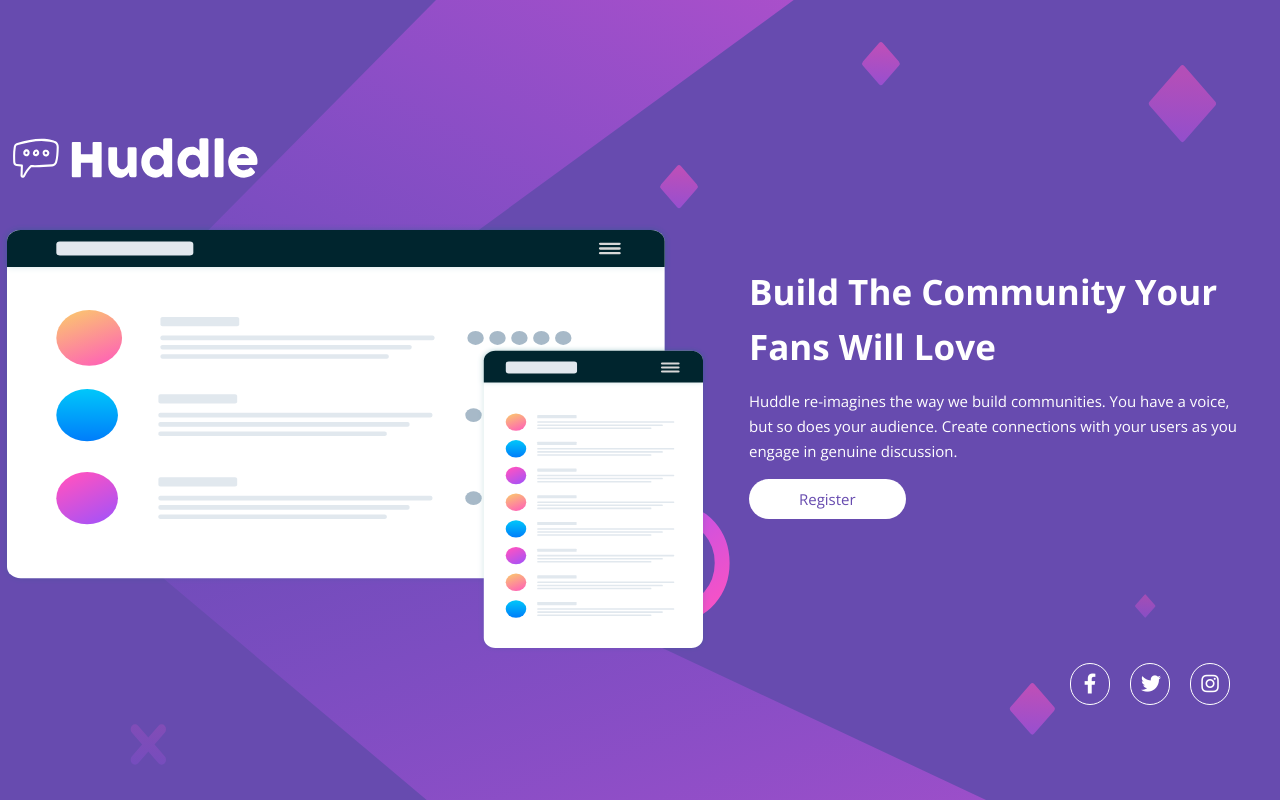
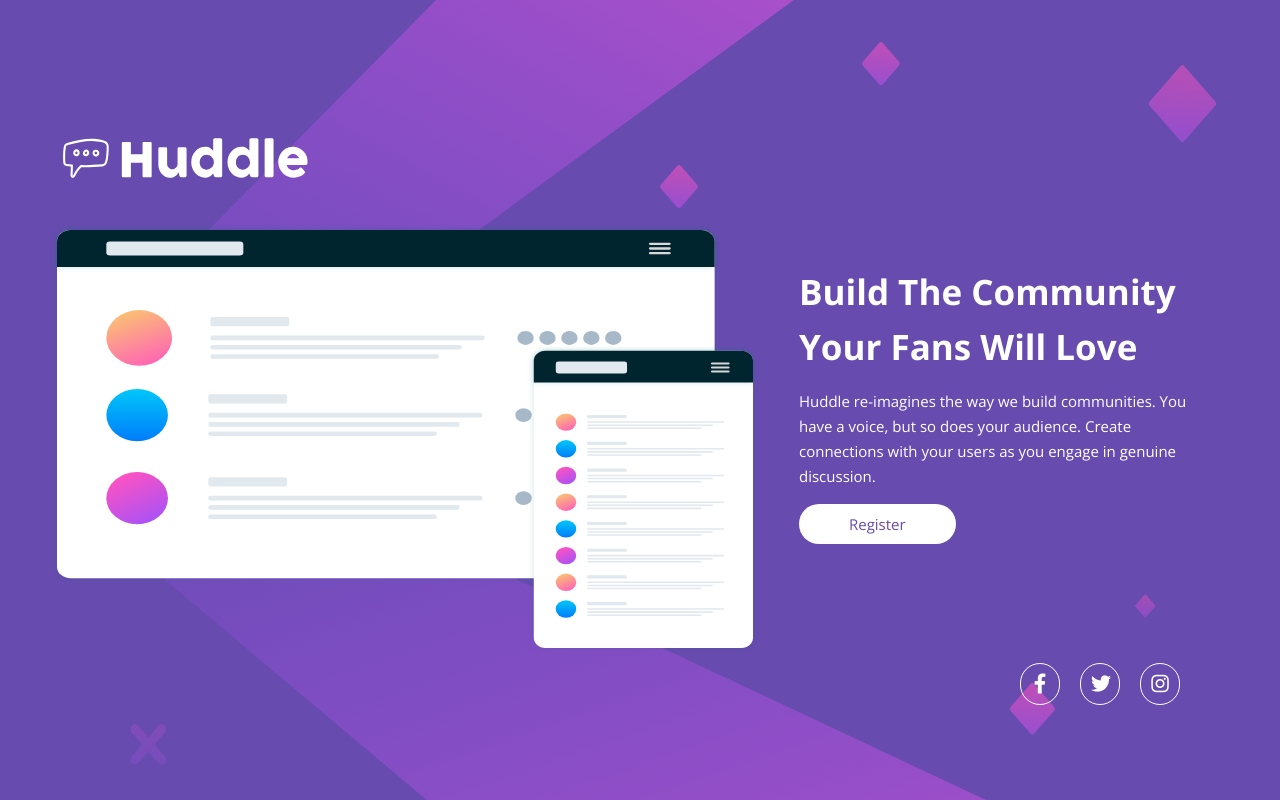
Before and after one commit to ViniciusMendesLima/Quest-HTML-CSS-Avan-ado, a plain HTML site: page index.html in a window 1280 px wide. Drawn offline with nearby package versions, Linux system fonts and the light colour scheme.

Commit message:
ajuste padding

```diff
--- a/src/css/estilos.css
+++ b/src/css/estilos.css
@@ -9,7 +9,7 @@ html{
 }
 body{
     height: 100vh;
-    max-width: 1440px;
+    padding: 5rem;
     background: url(../images/bg-desktop.svg)center center no-repeat;
     background-size: 90% 100%;
     background-color: var(--primary-1);
--- a/src/css/responsivo.css
+++ b/src/css/responsivo.css
@@ -15,7 +15,6 @@
     body{
         display: flex;
         flex-direction: column;
-        padding: 30px;
         background: url(../images/bg-mobile.svg) top no-repeat;
         background-size: 100%;
         background-color: var(--primary-1);
```
